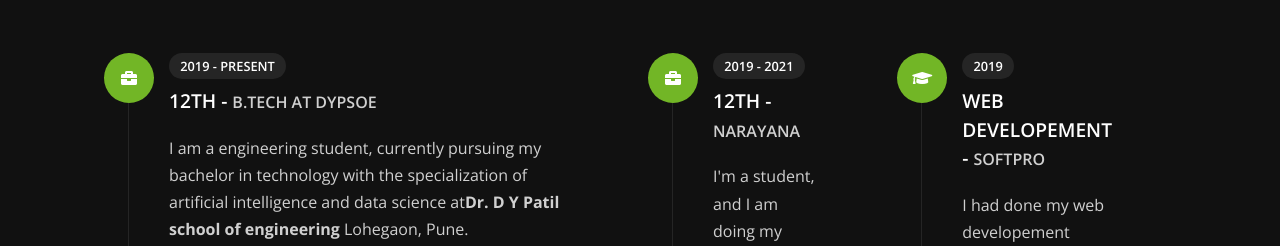
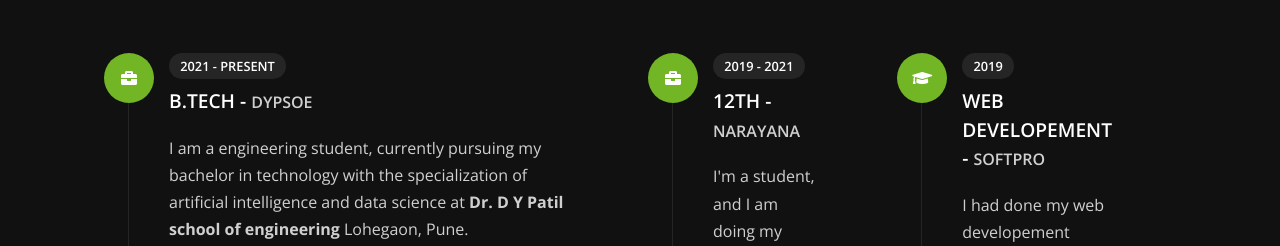
Before and after one commit to Next-Innovation-india/Sankalpportfolio, a plain HTML site: page resume.html in a window 1280 px wide. Shown: the part 432-678 px from the top of the page. Drawn offline with nearby package versions, Linux system fonts and the light colour scheme.

Commit message:
Update resume.html

```diff
--- a/resume.html
+++ b/resume.html
@@ -86,9 +86,9 @@
           <div class = "icon">
             <i class = "fas fa-briefcase"></i>
           </div>
-          <span>2019 - present</span>
-          <h2>12th - <span>B.tech at DYPSOE</span></h2>
-          <p class = "text">I am a engineering student, currently pursuing my bachelor in technology with the specialization of artificial intelligence and data science at<b>Dr. D Y Patil school of engineering</b> Lohegaon, Pune.</p>
+          <span>2021 - present</span>
+          <h2>B.tech - <span> DYPSOE</span></h2>
+          <p class = "text">I am a engineering student, currently pursuing my bachelor in technology with the specialization of artificial intelligence and data science at <b>Dr. D Y Patil school of engineering</b> Lohegaon, Pune.</p>
         </div>
 
       <div class = "row">
```
